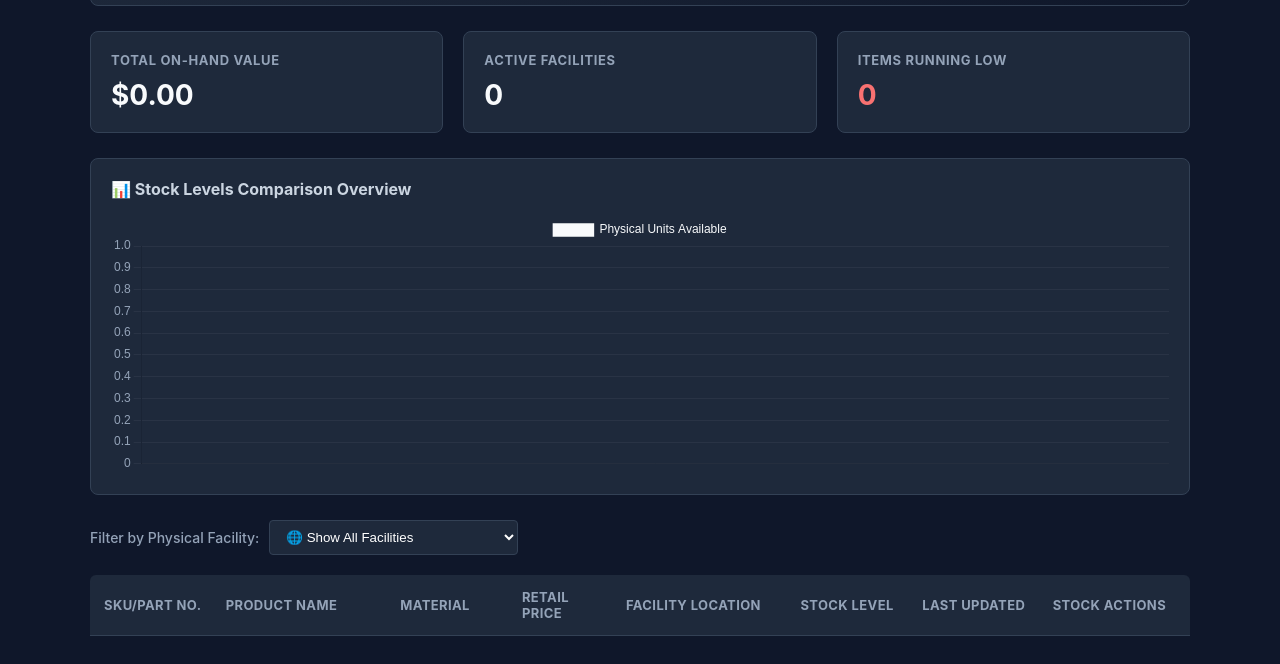
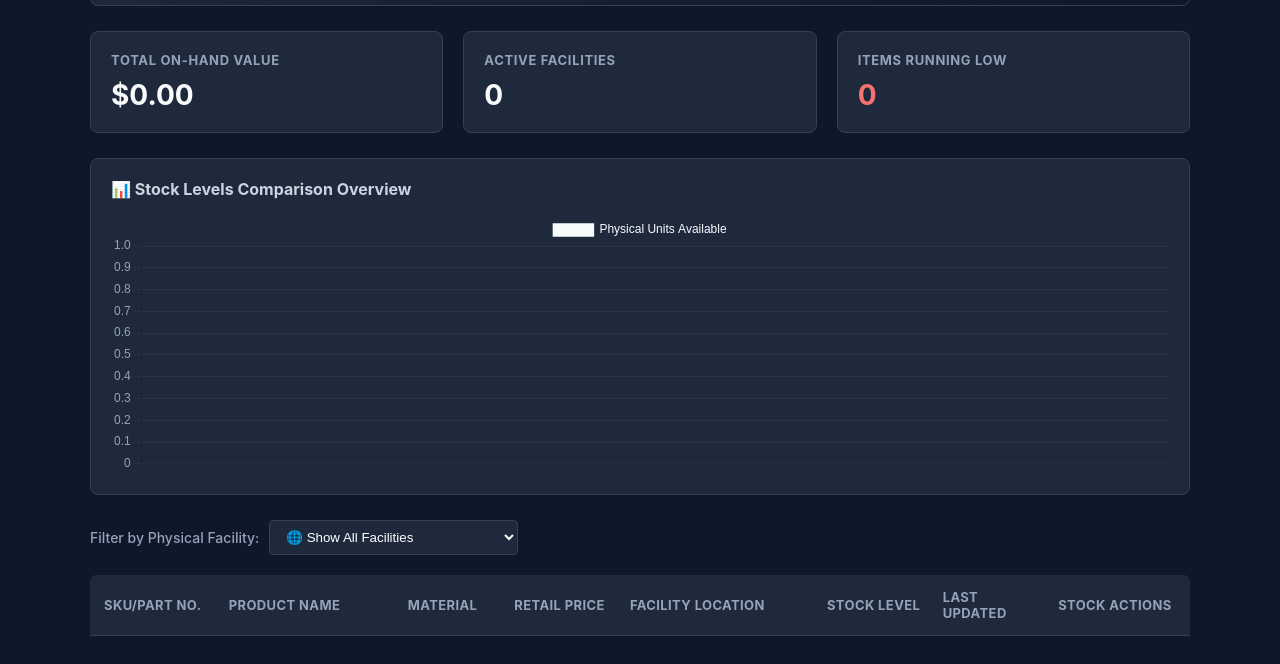
Before and after one commit to Kodikal4/Warehouse-inventory, a website: page index.html in a window 1280 px wide. Shown: the part 134-798 px from the top of the page. Drawn offline with nearby package versions, Linux system fonts and the light colour scheme; no server answers.

Commit message:
"fix-Changed the spacing between columns between retail price and facility location

```diff
--- a/index.html
+++ b/index.html
@@ -27,7 +27,8 @@
         /* Grid Framework */
         .inventory-grid-header, .inventory-grid-row {
             display: grid;
-            grid-template-columns: 1.2fr 1.8fr 1.2fr 1fr 1.8fr 1.2fr 1.3fr 1.4fr;
+
+            grid-template-columns: 1.2fr 1.8fr 1fr 1.1fr 2fr 1.1fr 1.1fr 1.3fr;
             align-items: center;
             padding: 14px;
             gap: 16px;
```
